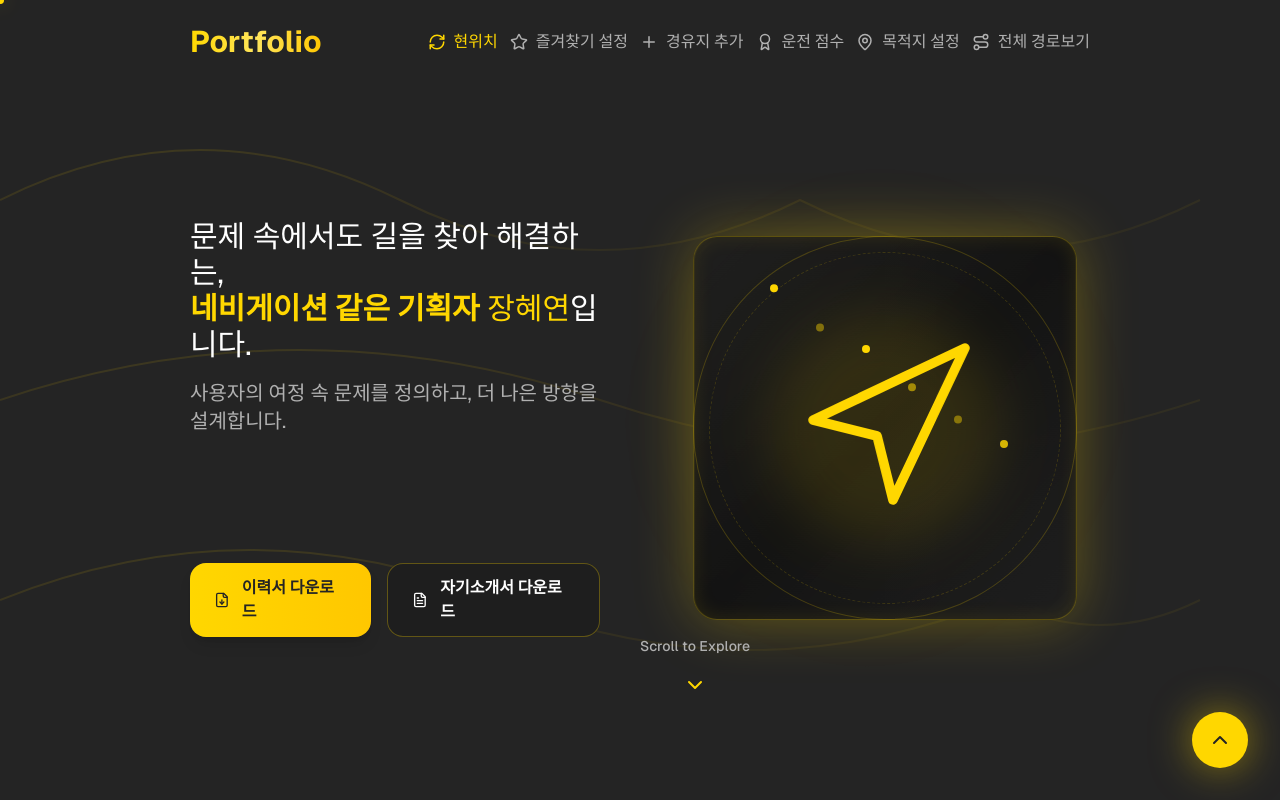
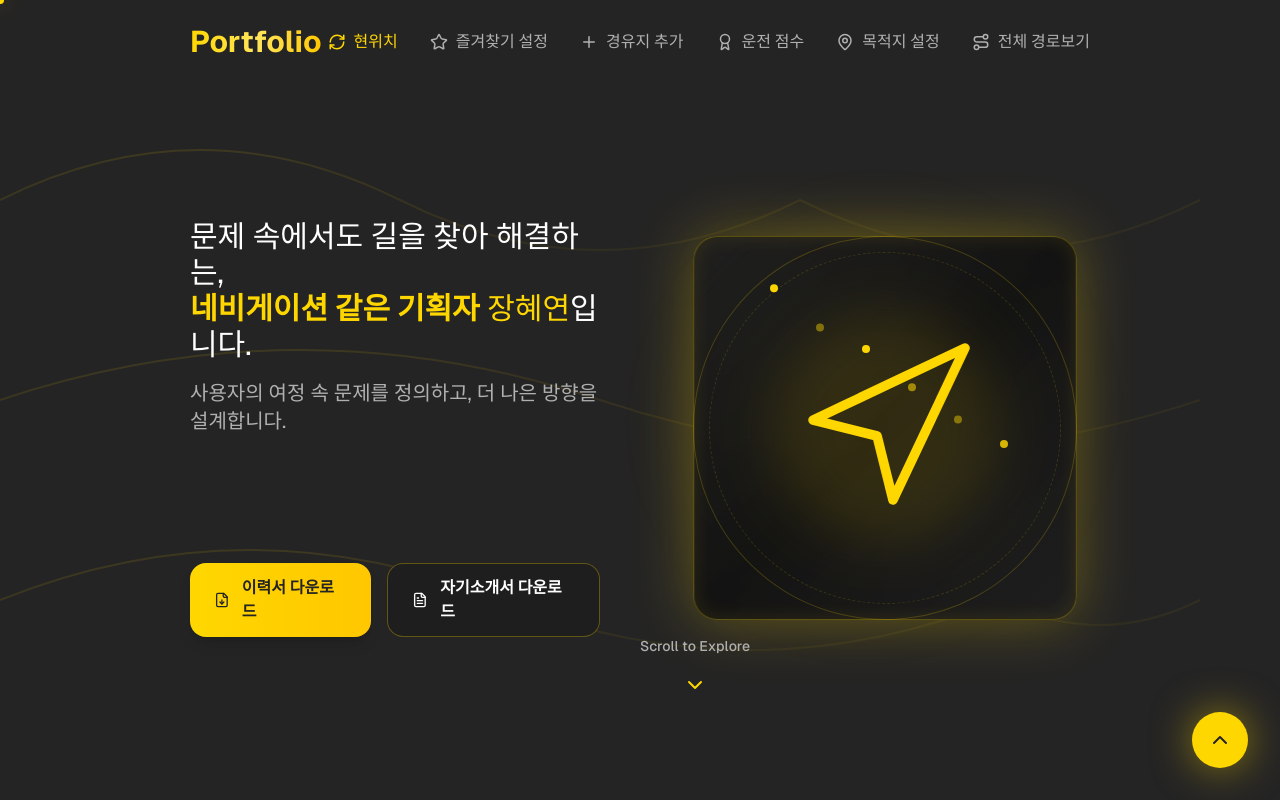
Before and after one commit to hyeyeon57/Hyeyeon-Portfolio, a Next.js app: page / in a window 1280 px wide. Shown: the top 800 px of the page. Built offline with nearby package versions, Linux system fonts and the light colour scheme.

Commit message:
feat: Increase spacing between navigation text items
- Change desktop navigation gap from gap-2 lg:gap-3 to gap-6 lg:gap-8
- Change mobile navigation gap from gap-2 to gap-4
- Better readability and visual breathing room
- More comfortable navigation experience

```diff
--- a/src/components/layout/Header.tsx
+++ b/src/components/layout/Header.tsx
@@ -73,7 +73,7 @@ export const Header: React.FC = () => {
           </motion.div>
 
           {/* Desktop Navigation */}
-          <ul className="hidden md:flex items-center gap-2 lg:gap-3">
+          <ul className="hidden md:flex items-center gap-6 lg:gap-8">
             {navItems.map((item) => {
               const isActive = item.href.startsWith('#')
                 ? activeSection === item.href.replace('#', '')
@@ -135,7 +135,7 @@ export const Header: React.FC = () => {
               transition={{ duration: 0.2 }}
               className="md:hidden mt-4 overflow-hidden"
             >
-              <ul className="flex flex-col gap-2">
+              <ul className="flex flex-col gap-4">
                 {navItems.map((item, index) => {
                   const isActive = item.href.startsWith('#')
                     ? activeSection === item.href.replace('#', '')
```
